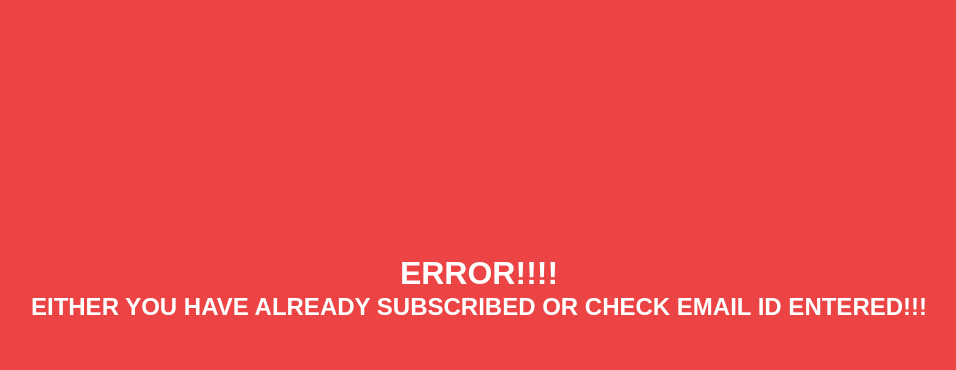
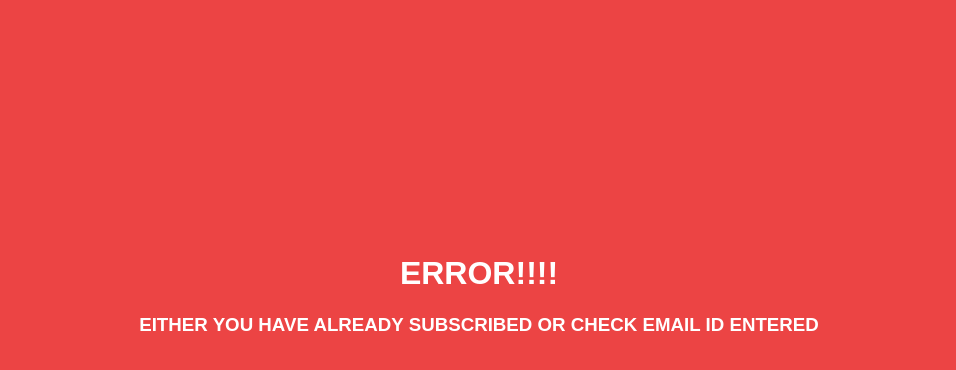
Before and after one commit to hetshah1101/Newsletter, a Flask app: template templates/failure.html in a window 1280 px wide. Shown: the top 370 px of the page, without its empty margins (161-1117 px from the left). Run offline with Flask 2, Linux system fonts and the light colour scheme; the template is opened without the code that fills it, so the values that code supplies are empty; some libraries are stand-ins or nearby versions.

Commit message:
final changes to html files

```diff
--- a/templates/failure.html
+++ b/templates/failure.html
@@ -10,7 +10,7 @@
         padding: 20% 5%;
         color: #fff;
     }
-    h1, h2{
+    h1, h3{
         text-align: center;
         line-height: 34px;
     }
@@ -27,8 +27,8 @@
 </head>
 <body>
 
-        <h1>ERROR!!!!</h1>
-        <h2>EITHER YOU HAVE ALREADY SUBSCRIBED OR CHECK EMAIL ID ENTERED!!!</h2>
+        <h1>ERROR!!!!</h1> <br>
+        <h3>EITHER YOU HAVE ALREADY SUBSCRIBED OR CHECK EMAIL ID ENTERED</h3>
 
 </body>
 </html>
```
